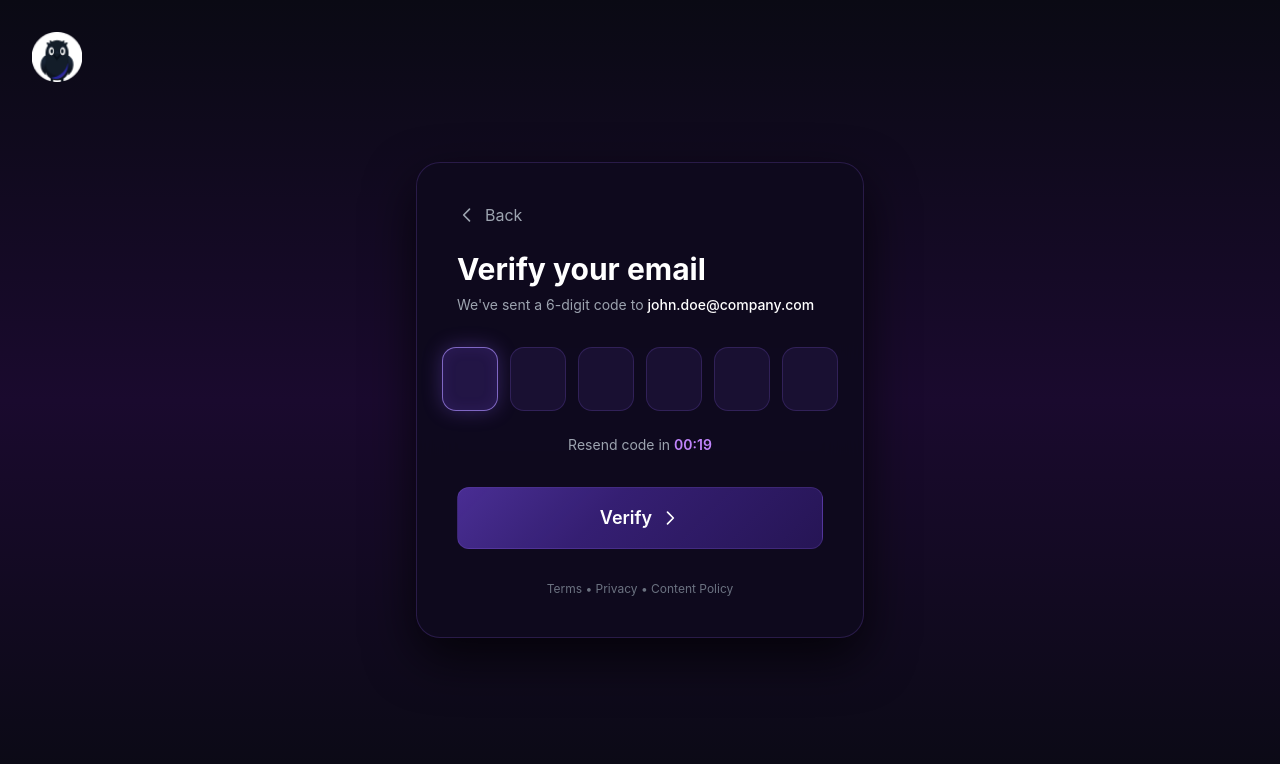
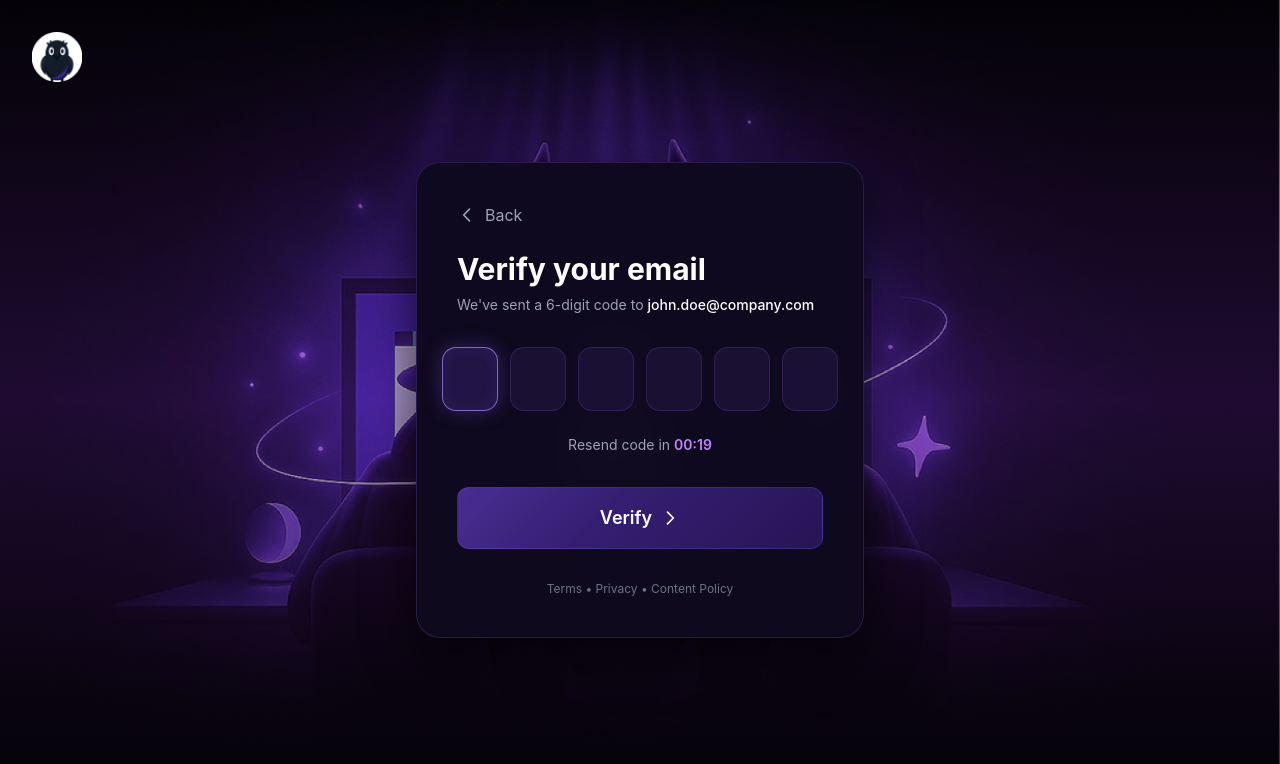
Before and after one commit to rishu160/next.js-login-page, a Next.js app: page /next.js-login-page/ in a window 1280 px wide. Shown: the top 764 px of the page. Built offline with nearby package versions, Linux system fonts and the light colour scheme.

Commit message:
Add new background image

```diff
--- a/src/app/page.tsx
+++ b/src/app/page.tsx
@@ -62,7 +62,20 @@ export default function Home() {
   };
 
   return (
-    <div className="relative h-screen w-full overflow-hidden bg-gradient-to-b from-[#0a0a14] via-[#1a0a2e] to-[#0a0a14]">
+    <div className="relative h-screen w-full overflow-hidden">
+      {/* Background Image */}
+      <div className="absolute inset-0 z-0">
+        <Image
+          src="/next.js-login-page/bg2.jpg"
+          alt="Background"
+          fill
+          className="object-cover object-center"
+          priority
+          quality={100}
+        />
+        <div className="absolute inset-0 bg-gradient-to-b from-black/50 via-purple-900/30 to-black/70" />
+      </div>
+
       {/* Logo */}
       <div className="absolute top-8 left-8 z-20 animate-fade-in">
         <Image src="/next.js-login-page/logo.png" alt="Crow Logo" width={50} height={50} />
```
Also changed, not shown: public/bg2.jpg (added).
